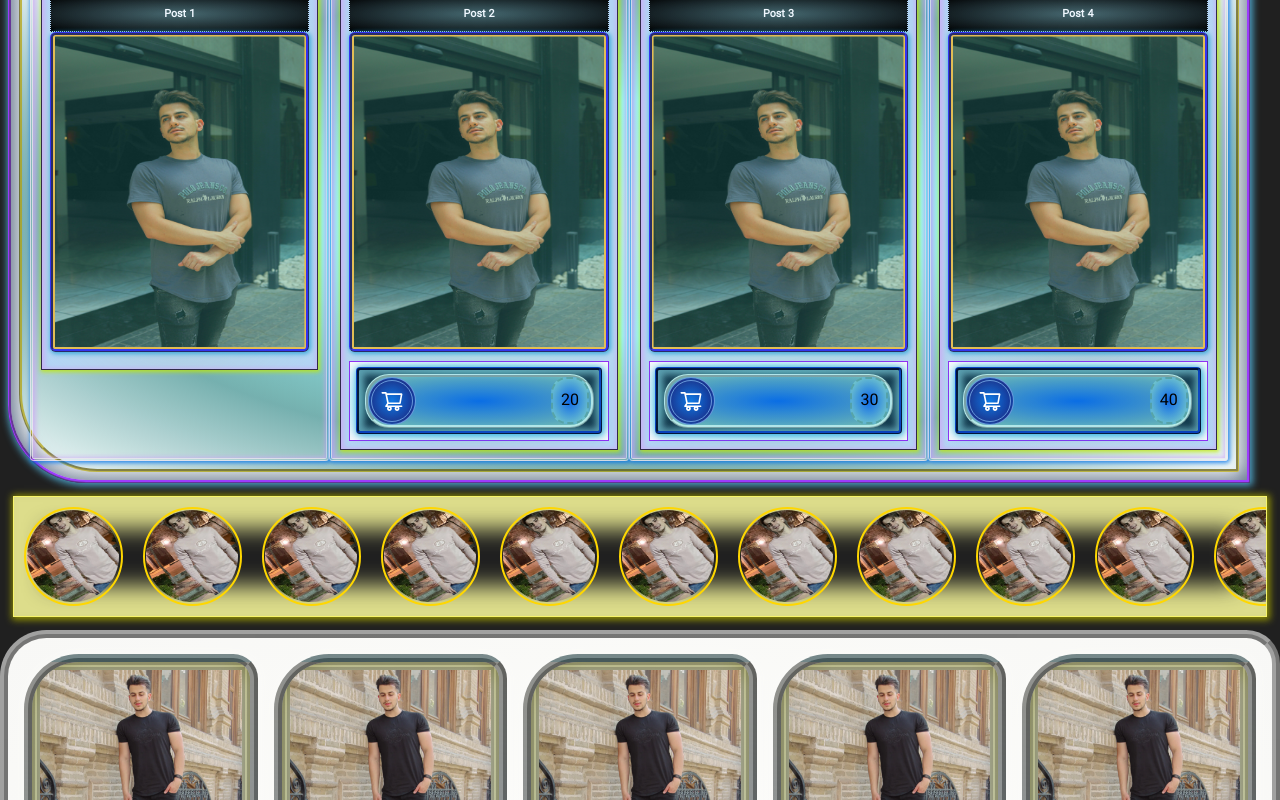
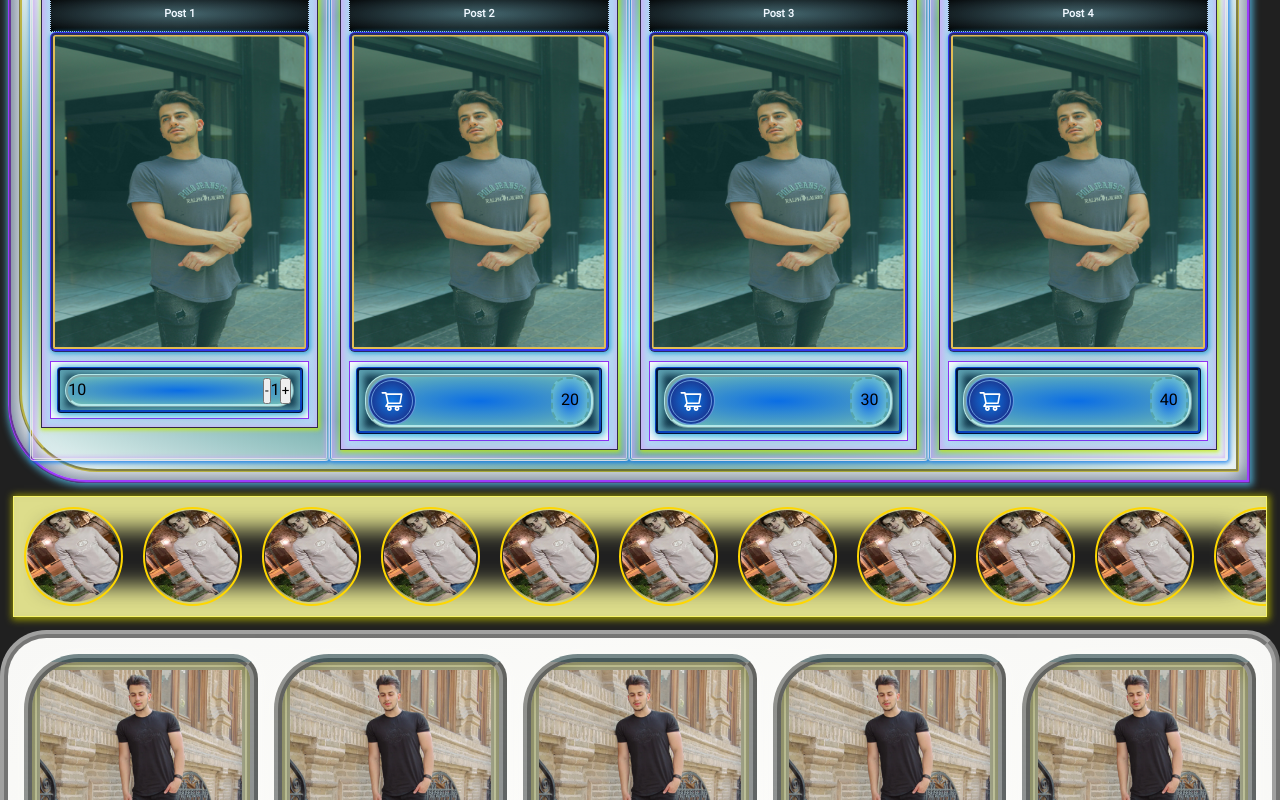
Before and after one commit to alirezashon/shopron, a Next.js app: page / in a window 1280 px wide. Both pictures are taken after a click on the element 92 px from the left and 1440 px from the top of the page. Shown: the part 1040-1840 px from the top of the page. Built offline with nearby package versions, Linux system fonts and the light colour scheme.

Commit message:
need to check basket actions

```diff
--- a/Components/PostBox/4-3/index.tsx
+++ b/Components/PostBox/4-3/index.tsx
@@ -1,16 +1,14 @@
-/** @format */
-
 import Image from 'next/image'
 import styles from './index.module.css'
 import { AiOutlineShoppingCart } from 'react-icons/ai'
 import { useState, useEffect } from 'react'
 
 interface Post {
-	_id: string
-	title: string
-	description: string
-	price: number
-	src: string
+	_id: string;
+	title: string;
+	description: string;
+	price: number;
+	src: string;
 }
 
 const PostBox: React.FC = () => {
@@ -43,63 +41,122 @@ const PostBox: React.FC = () => {
 			price: 40,
 			src: '/images/ali.jpg',
 		},
-	]
+	];
 
 	const [postStates, setPostStates] = useState(
 		posts.map((post) => ({
 			_id: post._id,
 			isAddToBasket: false,
+			quantity: 0,
 		}))
-	)
+	);
 
 	const [basket, setBasket] = useState<{ products: Post[]; price: number }>({
 		products: [],
 		price: 0,
-	})
+	});
 
 	const handleAddToBasket = (_id: string) => {
 		setPostStates((prevStates) =>
 			prevStates.map((postState) =>
 				postState._id === _id
-					? { ...postState, isAddToBasket: true }
+					? { ...postState, isAddToBasket: true, quantity: postState.quantity + 1 }
 					: postState
 			)
-		)
+		);
 
-		const selectedPost = posts.find((post) => post._id === _id)
+		const selectedPost = posts.find((post) => post._id === _id);
 
 		if (selectedPost) {
 			const updatedBasket = {
 				products: [...basket.products, selectedPost],
 				price: basket.price + selectedPost.price,
-			}
+			};
 
-			setBasket(updatedBasket)
+			setBasket(updatedBasket);
 
-			localStorage.setItem('Basket', JSON.stringify(updatedBasket))
+			localStorage.setItem('Basket', JSON.stringify(updatedBasket));
 		}
-	}
+	};
+
+	const handleIncrement = (_id: string) => {
+		setPostStates((prevStates) =>
+			prevStates.map((postState) =>
+				postState._id === _id
+					? { ...postState, quantity: postState.quantity + 1 }
+					: postState
+			)
+		);
+
+		const selectedPost = posts.find((post) => post._id === _id);
+
+		if (selectedPost) {
+			const updatedBasket = {
+				products: [...basket.products, selectedPost],
+				price: basket.price + selectedPost.price,
+			};
+
+			setBasket(updatedBasket);
+
+			localStorage.setItem('Basket', JSON.stringify(updatedBasket));
+		}
+	};
+
+	const handleDecrement = (_id: string) => {
+		setPostStates((prevStates) =>
+			prevStates.map((postState) =>
+				postState._id === _id && postState.quantity > 0
+					? { ...postState, quantity: postState.quantity - 1 }
+					: postState
+			)
+		);
+
+		const selectedPost = posts.find((post) => post._id === _id);
+
+		if (selectedPost) {
+			const updatedBasket = {
+				products: [...basket.products],
+				price: basket.price - selectedPost.price,
+			};
+
+			setBasket(updatedBasket);
+
+			localStorage.setItem('Basket', JSON.stringify(updatedBasket));
+		}
+	};
 
 	useEffect(() => {
-		const storedBasket = localStorage.getItem('Basket')
+		const storedBasket = localStorage.getItem('Basket');
 
 		if (storedBasket) {
 			try {
-				const parsedBasket = JSON.parse(storedBasket)
-				setBasket(parsedBasket)
+				const parsedBasket = JSON.parse(storedBasket);
+				setBasket(parsedBasket);
+
+				const updatedPostStates = postStates.map((postState) => {
+					const foundProduct = parsedBasket.products.find((product:any) => product._id === postState._id);
+					if (foundProduct) {
+						return {
+							...postState,
+							isAddToBasket: true,
+							quantity: foundProduct.quantity || 0,
+						};
+					}
+					return postState;
+				});
+
+				setPostStates(updatedPostStates);
 			} catch (error) {
-				console.error('Error parsing JSON from local storage:', error)
+				console.error('Error parsing JSON from local storage:', error);
 			}
 		}
-	}, [])
+	}, []);
 
 	return (
 		<div className={styles.postsBox}>
 			<div className={styles.innerPostsBox}>
 				{posts.map((obj, index) => (
-					<div
-						className={styles.postBox}
-						key={obj._id}>
+					<div className={styles.postBox} key={obj._id}>
 						<div className={styles.innerPostBox}>
 							<h6 className={styles.title}>{obj.title}</h6>
 							<Image
@@ -110,14 +167,26 @@ const PostBox: React.FC = () => {
 								className={styles.image}
 							/>
 							{postStates[index].isAddToBasket ? (
-								<div className={styles.s}></div>
+								<div className={styles.priceBasketBox}>
+									<div className={styles.innerPriceBasketBox}>
+										<div className={styles.priceBasket}>
+											<p className={styles.productBasketPrice}>{obj.price}</p>
+											<div className={styles.productBasketicon}>
+												<button onClick={() => handleDecrement(obj._id)}>-</button>
+												<span>{postStates[index].quantity}</span>
+												<button onClick={() => handleIncrement(obj._id)}>+</button>
+											</div>
+										</div>
+									</div>
+								</div>
 							) : (
 								<div className={styles.priceBasketBox}>
 									<div className={styles.innerPriceBasketBox}>
 										<div className={styles.priceBasket}>
 											<div
 												className={styles.icon}
-												onClick={() => handleAddToBasket(obj._id)}>
+												onClick={() => handleAddToBasket(obj._id)}
+											>
 												<AiOutlineShoppingCart
 													size={'3vh'}
 													color={'rgb(255,255,255)'}
@@ -133,7 +202,7 @@ const PostBox: React.FC = () => {
 				))}
 			</div>
 		</div>
-	)
-}
+	);
+};
 
-export default PostBox
+export default PostBox;
```
